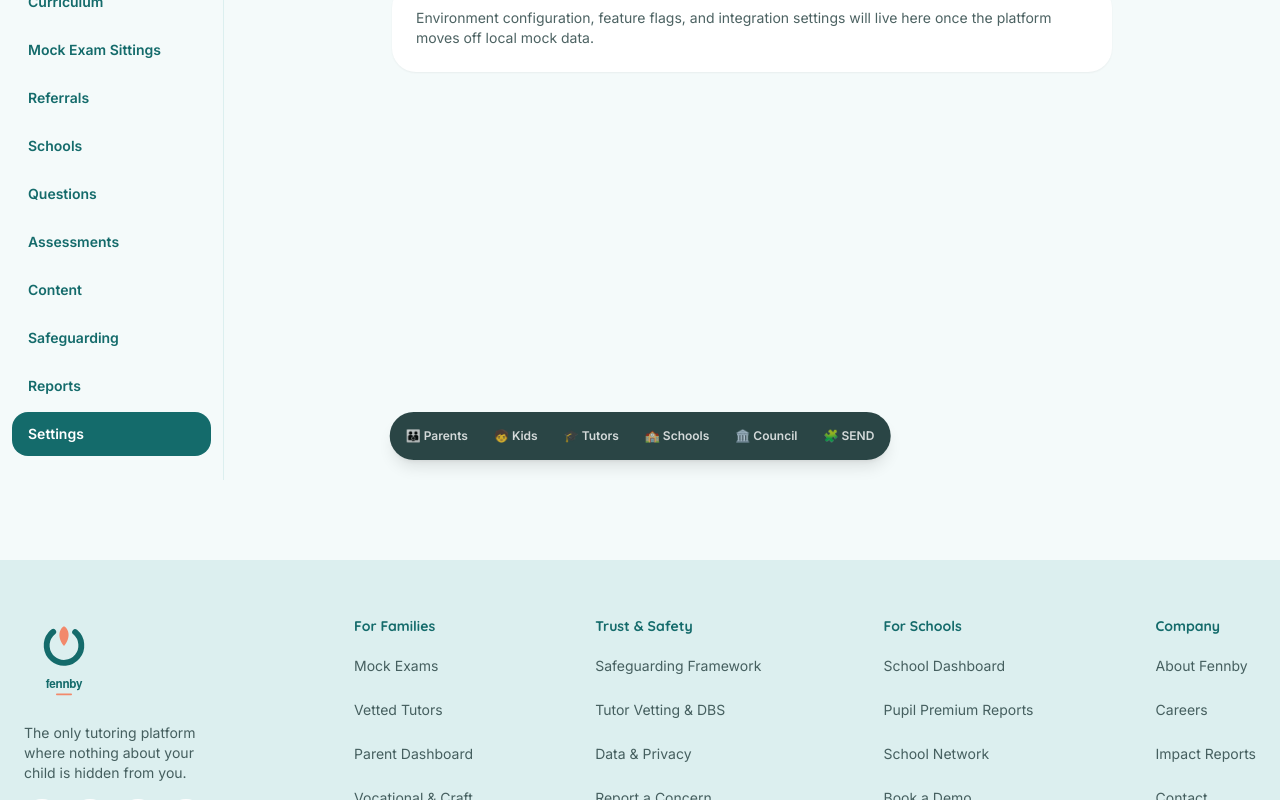
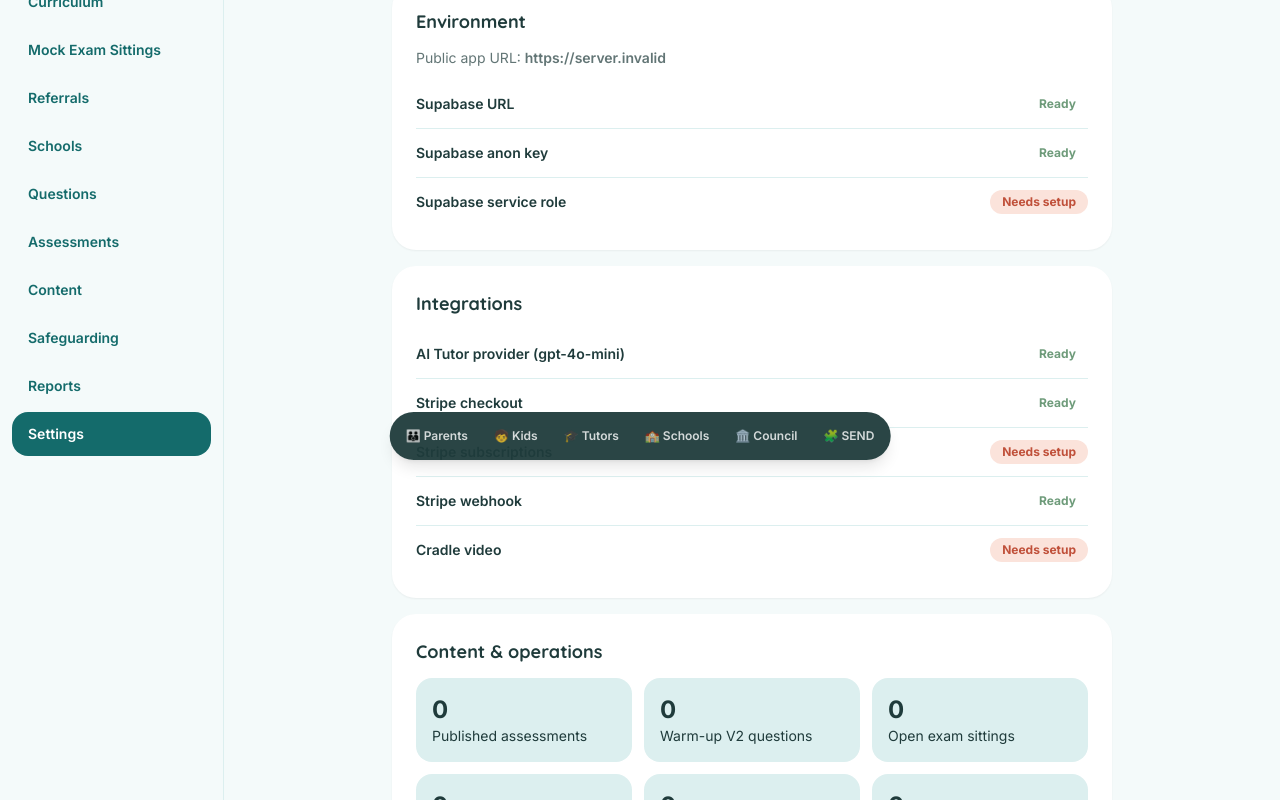
Before and after one commit to 1702london-maker/Fennby, a Next.js app: page /admin/settings in a window 1280 px wide. Shown: the part 320-1120 px from the top of the page. Built offline with nearby package versions, Linux system fonts and the light colour scheme; no server answers; the database is empty.

Commit message:
Make admin settings production-backed

```diff
--- a/src/app/admin/settings/page.tsx
+++ b/src/app/admin/settings/page.tsx
@@ -1,15 +1,57 @@
 import { SimplePage } from "@/components/SimplePage";
 import { Card } from "@/components/Card";
+import { getPlatformSettingsSnapshot } from "@/features/admin/queries";
 
-export default function AdminSettingsPage() {
+function StatusRow({ label, ready }: { label: string; ready: boolean }) {
   return (
-    <SimplePage eyebrow="Admin" title="Platform settings" body="System-wide configuration for the Fennby platform.">
-      <Card>
-        <p className="text-sm text-charcoal-teal/80">
-          Environment configuration, feature flags, and integration settings will live here once
-          the platform moves off local mock data.
-        </p>
-      </Card>
+    <div className="flex items-center justify-between border-b border-teal-100 py-3 last:border-0">
+      <span className="font-semibold">{label}</span>
+      <span className={`text-xs font-bold px-3 py-1 rounded-full ${ready ? "bg-sage-100 text-sage-600" : "bg-coral-100 text-brick-600"}`}>
+        {ready ? "Ready" : "Needs setup"}
+      </span>
+    </div>
+  );
+}
+
+export default async function AdminSettingsPage() {
+  const settings = await getPlatformSettingsSnapshot();
+
+  return (
+    <SimplePage eyebrow="Admin" title="Platform settings" body="Live readiness snapshot for production configuration and core platform content.">
+      <div className="grid gap-4">
+        <Card>
+          <h2 className="font-display font-bold text-lg mb-3">Environment</h2>
+          <p className="text-sm text-charcoal-teal/70 mb-3">Public app URL: <span className="font-semibold">{settings.appUrl}</span></p>
+          <div className="text-sm">
+            <StatusRow label="Supabase URL" ready={settings.publicSupabaseUrl} />
+            <StatusRow label="Supabase anon key" ready={settings.publicSupabaseAnon} />
+            <StatusRow label="Supabase service role" ready={settings.serviceRole} />
+          </div>
+        </Card>
+
+        <Card>
+          <h2 className="font-display font-bold text-lg mb-3">Integrations</h2>
+          <div className="text-sm">
+            <StatusRow label={`AI Tutor provider (${settings.aiTutorModel})`} ready={settings.aiTutorProvider} />
+            <StatusRow label="Stripe checkout" ready={settings.stripeCheckout} />
+            <StatusRow label="Stripe subscriptions" ready={settings.stripeSubscriptions} />
+            <StatusRow label="Stripe webhook" ready={settings.stripeWebhook} />
+            <StatusRow label="Cradle video" ready={settings.cradleVideo} />
+          </div>
+        </Card>
+
+        <Card>
+          <h2 className="font-display font-bold text-lg mb-3">Content & operations</h2>
+          <div className="grid sm:grid-cols-3 gap-3 text-sm">
+            <div className="bg-teal-100 rounded-2xl p-4"><p className="font-bold text-2xl">{settings.publishedAssessments}</p><p>Published assessments</p></div>
+            <div className="bg-teal-100 rounded-2xl p-4"><p className="font-bold text-2xl">{settings.warmupQuestions}</p><p>Warm-up V2 questions</p></div>
+            <div className="bg-teal-100 rounded-2xl p-4"><p className="font-bold text-2xl">{settings.openSittings}</p><p>Open exam sittings</p></div>
+            <div className="bg-teal-100 rounded-2xl p-4"><p className="font-bold text-2xl">{settings.activeSubscriptions}</p><p>Active subscriptions</p></div>
+            <div className="bg-teal-100 rounded-2xl p-4"><p className="font-bold text-2xl">{settings.uploadRecords}</p><p>Upload records</p></div>
+            <div className="bg-teal-100 rounded-2xl p-4"><p className="font-bold text-2xl">{settings.cradleSessions}</p><p>Cradle sessions</p></div>
+          </div>
+        </Card>
+      </div>
     </SimplePage>
   );
 }
--- a/src/app/parent/billing/BillingCheckoutButton.tsx
+++ b/src/app/parent/billing/BillingCheckoutButton.tsx
@@ -16,7 +16,7 @@ export function BillingCheckoutButton() {
     if (!result.ok) {
       setError(
         result.error === "billing_not_configured"
-          ? "Subscriptions aren't switched on for this environment yet — STRIPE_SECRET_KEY and STRIPE_PRICE_ID_FAMILY_SUBSCRIPTION need adding to Vercel's environment variables first."
+          ? "Online subscription checkout is unavailable right now. Please contact Fennby support and we can finish setup for you."
           : result.error
       );
       return;
--- a/src/app/parent/exams/SittingRegisterButton.tsx
+++ b/src/app/parent/exams/SittingRegisterButton.tsx
@@ -23,7 +23,7 @@ export function SittingRegisterButton({ sittingId, learnerId }: { sittingId: str
             setState("error");
             setError(
               result.error === "billing_not_configured"
-                ? "Registered — payment collection isn't switched on in this environment yet."
+                ? "Online payment is unavailable right now. Please contact Fennby support to reserve this sitting."
                 : result.error
             );
             return;
--- a/src/features/admin/queries.ts
+++ b/src/features/admin/queries.ts
@@ -118,6 +118,37 @@ export async function getAdminReportSummaries() {
   ];
 }
 
+export async function getPlatformSettingsSnapshot() {
+  const supabase = await createClient();
+  const [publishedAssessments, warmupQuestions, openSittings, activeSubscriptions, storageUploads, cradleSessions] = await Promise.all([
+    supabase.from("assessments").select("id", { count: "exact", head: true }).eq("status", "published"),
+    supabase.from("questions").select("id", { count: "exact", head: true }).eq("exam_board", "Fennby Warm-Up V2").eq("status", "published"),
+    supabase.from("mock_exam_sittings").select("id", { count: "exact", head: true }).eq("status", "open"),
+    supabase.from("subscriptions").select("id", { count: "exact", head: true }).eq("status", "active"),
+    supabase.from("homework_help_requests").select("id", { count: "exact", head: true }),
+    supabase.from("cradle_sessions").select("id", { count: "exact", head: true }),
+  ]);
+
+  return {
+    appUrl: process.env.NEXT_PUBLIC_APP_URL ?? process.env.NEXT_PUBLIC_SITE_URL ?? "Not set",
+    publicSupabaseUrl: Boolean(process.env.NEXT_PUBLIC_SUPABASE_URL),
+    publicSupabaseAnon: Boolean(process.env.NEXT_PUBLIC_SUPABASE_ANON_KEY),
+    serviceRole: Boolean(process.env.SUPABASE_SERVICE_ROLE_KEY),
+    aiTutorProvider: Boolean(process.env.OPENAI_API_KEY),
+    aiTutorModel: process.env.AI_TUTOR_MODEL ?? "gpt-4o-mini",
+    stripeCheckout: Boolean(process.env.STRIPE_SECRET_KEY),
+    stripeSubscriptions: Boolean(process.env.STRIPE_SECRET_KEY && process.env.STRIPE_PRICE_ID_FAMILY_SUBSCRIPTION),
+    stripeWebhook: Boolean(process.env.STRIPE_WEBHOOK_SECRET),
+    cradleVideo: Boolean(process.env.TWILIO_ACCOUNT_SID && process.env.TWILIO_API_KEY_SID && process.env.TWILIO_API_KEY_SECRET),
+    publishedAssessments: publishedAssessments.count ?? 0,
+    warmupQuestions: warmupQuestions.count ?? 0,
+    openSittings: openSittings.count ?? 0,
+    activeSubscriptions: activeSubscriptions.count ?? 0,
+    uploadRecords: storageUploads.count ?? 0,
+    cradleSessions: cradleSessions.count ?? 0,
+  };
+}
+
 export async function getAllUsers() {
   const supabase = await createClient();
   const { data } = await supabase.from("profiles").select("*").order("created_at", { ascending: false });
```
